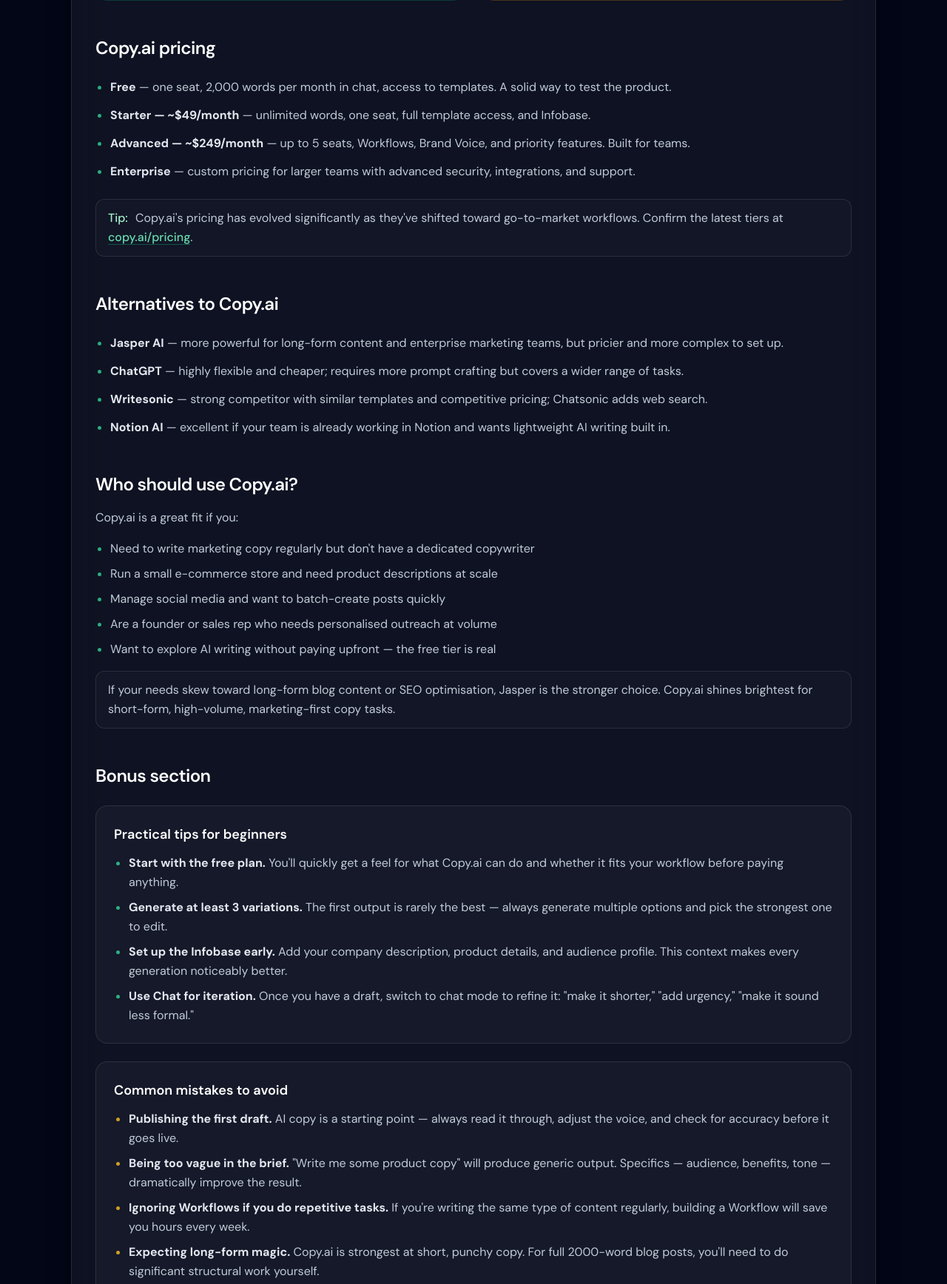
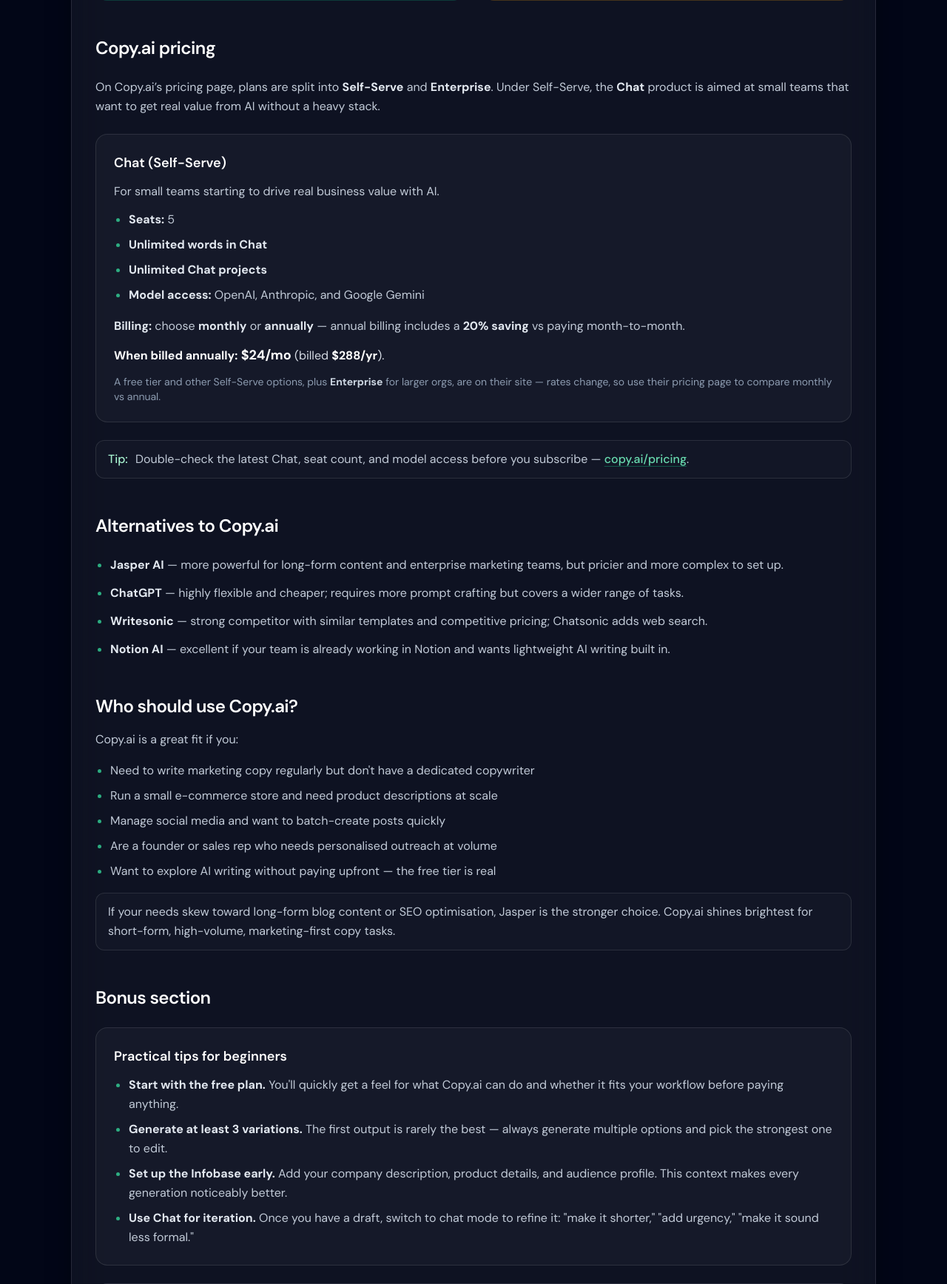
Before and after one commit to abhishekgoyal-a11y/DevShelfs, a Django app: page /ai-tools/copy-ai in a window 1280 px wide. Shown: the part 3313-5049 px from the top of the page at 74% size. Run offline with Django 5.2, Linux system fonts and the light colour scheme; some libraries are stand-ins or nearby versions.

Commit message:
Update Copy.ai, Murf, and Otter pricing sections
- Copy.ai: Self-Serve Chat card with seats, models, annual /mo callout
- Murf: refresh Creator and Business monthly estimates
- Otter: refresh Pro and Business per-user estimates

Made-with: Cursor

```diff
--- a/web/templates/web/copy_ai.html
+++ b/web/templates/web/copy_ai.html
@@ -169,16 +169,35 @@
 
         <section class="space-y-6" aria-labelledby="pricing-heading">
           <h2 id="pricing-heading" class="text-xl font-semibold tracking-tight text-white sm:text-2xl">Copy.ai pricing</h2>
-          <ul class="list-disc space-y-3 pl-5 marker:text-emerald-400/80">
-            <li><strong class="text-slate-200">Free</strong> — one seat, 2,000 words per month in chat, access to templates. A solid way to test the product.</li>
-            <li><strong class="text-slate-200">Starter — ~$49/month</strong> — unlimited words, one seat, full template access, and Infobase.</li>
-            <li><strong class="text-slate-200">Advanced — ~$249/month</strong> — up to 5 seats, Workflows, Brand Voice, and priority features. Built for teams.</li>
-            <li><strong class="text-slate-200">Enterprise</strong> — custom pricing for larger teams with advanced security, integrations, and support.</li>
-          </ul>
+          <p class="text-slate-300/95">
+            On Copy.ai’s pricing page, plans are split into <strong class="text-slate-200">Self-Serve</strong> and
+            <strong class="text-slate-200">Enterprise</strong>. Under Self-Serve, the
+            <strong class="text-slate-200">Chat</strong> product is aimed at small teams that want to get real
+            value from AI without a heavy stack.
+          </p>
+          <div class="space-y-3 rounded-2xl border border-white/10 bg-white/[0.03] p-5 sm:p-6">
+            <h3 class="text-lg font-semibold text-white">Chat (Self-Serve)</h3>
+            <p class="text-slate-300/95">For small teams starting to drive real business value with AI.</p>
+            <ul class="list-disc space-y-2 pl-5 text-slate-300/95 marker:text-emerald-400/80">
+              <li><strong class="text-slate-200">Seats:</strong> 5</li>
+              <li><strong class="text-slate-200">Unlimited words in Chat</strong></li>
+              <li><strong class="text-slate-200">Unlimited Chat projects</strong></li>
+              <li><strong class="text-slate-200">Model access:</strong> OpenAI, Anthropic, and Google Gemini</li>
+            </ul>
+            <p class="pt-1 text-slate-300/95">
+              <strong class="text-slate-200">Billing:</strong> choose <strong class="text-slate-200">monthly</strong> or
+              <strong class="text-slate-200">annually</strong> — annual billing includes a <strong class="text-slate-200">20% saving</strong>
+              vs paying month-to-month.
+            </p>
+            <p class="text-slate-200/95">
+              <strong class="text-white">When billed annually:</strong> <strong class="text-lg text-white">$24/mo</strong>
+              (billed <strong class="text-white">$288/yr</strong>).
+            </p>
+            <p class="text-sm text-slate-400/95">A free tier and other Self-Serve options, plus <strong class="text-slate-300">Enterprise</strong> for larger orgs, are on their site — rates change, so use their pricing page to compare monthly vs annual.</p>
+          </div>
           <p class="rounded-xl border border-white/10 bg-white/[0.02] px-4 py-3 text-slate-300/95">
             <span class="mr-1.5 font-medium text-emerald-200" aria-hidden>Tip:</span>
-            Copy.ai's pricing has evolved significantly as they've shifted toward go-to-market workflows. Confirm the
-            latest tiers at
+            Double-check the latest Chat, seat count, and model access before you subscribe —
             <a class="font-medium text-emerald-300/95 underline decoration-emerald-500/40 underline-offset-4 hover:text-emerald-200" href="https://www.copy.ai/pricing" target="_blank" rel="noopener noreferrer">copy.ai/pricing</a>.
           </p>
         </section>
--- a/web/templates/web/murf_ai.html
+++ b/web/templates/web/murf_ai.html
@@ -174,8 +174,8 @@
           <h2 id="pricing-heading" class="text-xl font-semibold tracking-tight text-white sm:text-2xl">Murf AI pricing</h2>
           <ul class="list-disc space-y-3 pl-5 marker:text-emerald-400/80">
             <li><strong class="text-slate-200">Free</strong> — limited minutes, access to some voices, watermarked audio. Good for trying the product before committing.</li>
-            <li><strong class="text-slate-200">Creator — ~$29/month</strong> — 2 hours of voice generation per month, all voices, commercial licence, and no watermark.</li>
-            <li><strong class="text-slate-200">Business — ~$99/month</strong> — up to 3 users, 4 hours of voice generation, team collaboration, and API access.</li>
+            <li><strong class="text-slate-200">Creator — ~$19/month</strong> — 2 hours of voice generation per month, all voices, commercial licence, and no watermark.</li>
+            <li><strong class="text-slate-200">Business — ~$66/month</strong> — up to 3 users, 4 hours of voice generation, team collaboration, and API access.</li>
             <li><strong class="text-slate-200">Enterprise</strong> — custom pricing for larger teams, dedicated support, and SLA guarantees.</li>
           </ul>
           <p class="rounded-xl border border-white/10 bg-white/[0.02] px-4 py-3 text-slate-300/95">
--- a/web/templates/web/otter_ai.html
+++ b/web/templates/web/otter_ai.html
@@ -177,8 +177,8 @@
           <h2 id="pricing-heading" class="text-xl font-semibold tracking-tight text-white sm:text-2xl">Otter.ai pricing</h2>
           <ul class="list-disc space-y-3 pl-5 marker:text-emerald-400/80">
             <li><strong class="text-slate-200">Free</strong> — 300 transcription minutes/month, 30 minutes max per conversation, and limited AI summaries. Good for light personal use.</li>
-            <li><strong class="text-slate-200">Pro — ~$16.99/month</strong> — 1,200 minutes/month, 90-minute conversations, advanced search, and custom vocabulary.</li>
-            <li><strong class="text-slate-200">Business — ~$30/user/month</strong> — 6,000 minutes/month, team features, admin controls, and priority support.</li>
+            <li><strong class="text-slate-200">Pro — ~$4.17/user/month</strong> — 1,200 minutes/month, 90-minute conversations, advanced search, and custom vocabulary.</li>
+            <li><strong class="text-slate-200">Business — ~$19.99/user/month</strong> — 6,000 minutes/month, team features, admin controls, and priority support.</li>
             <li><strong class="text-slate-200">Enterprise</strong> — custom pricing with SSO, advanced security, and dedicated support for large organisations.</li>
           </ul>
           <p class="rounded-xl border border-white/10 bg-white/[0.02] px-4 py-3 text-slate-300/95">
```
